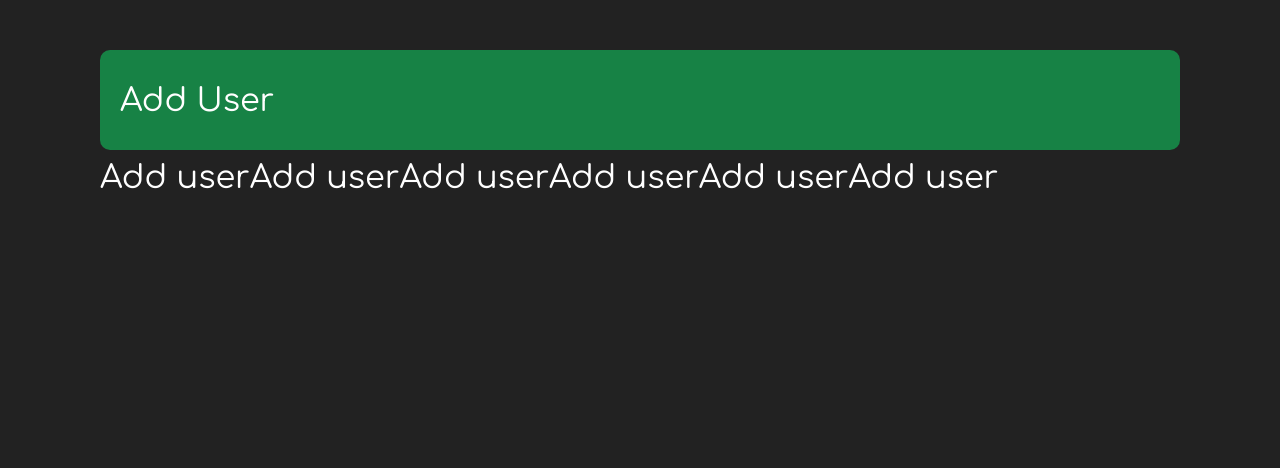
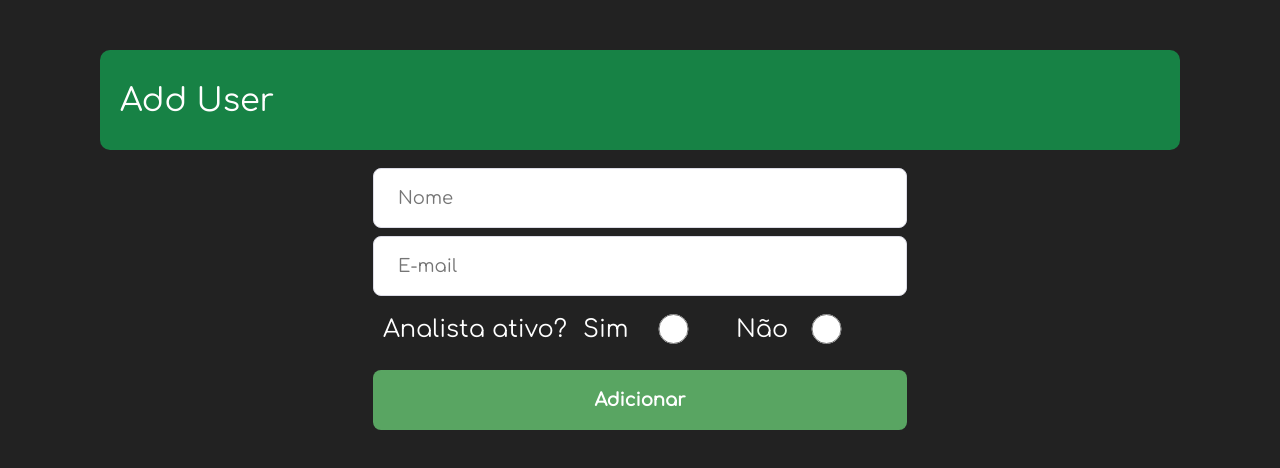
Before and after one commit to hique023/dashrcadmin, a React (Create React App) app: page /adduser in a window 1280 px wide. Shown: the top 468 px of the page. Built offline with nearby package versions, Linux system fonts and the light colour scheme.

Commit message:
Finalizado tela AddUser

```diff
--- a/src/global.css
+++ b/src/global.css
@@ -37,8 +37,8 @@ body {
 
 input,
 button,
-textarea {
-  /* font: 300 18px "Roboto", sans-serif; */
+textarea,
+select {
   font: 300 18px "Comfortaa", sans-serif;
 }
 
@@ -68,8 +68,11 @@ form select {
   border-radius: 8px;
   padding: 0 24px;
   margin-top: 8px;
-  /* font: 12px "Roboto", sans-serif; */
-  font: 12px "Comfortaa", sans-serif;
+}
+
+form select option {
+  color: #333;
+  border-radius: 30px;
 }
 
 form textarea {
--- a/src/pages/AddUser/index.js
+++ b/src/pages/AddUser/index.js
@@ -1,21 +1,73 @@
 // Global
-import React from "react";
+import React, { useState } from "react";
 import TopBar from "../../components/TopBar";
 
 // Styles
 import "./styles.css";
 
 export default function AddUser() {
+  const [name, setName] = useState("");
+  const [email, setEmail] = useState("");
+  const [active, setActive] = useState();
+
+  function handleLogin(e) {
+    e.preventDefault();
+
+    console.log(name, email, active);
+
+    alert("Analista cadastrado com sucesso!");
+
+    setName("");
+    setEmail("");
+    setActive();
+  }
+
   return (
     <div className="addUserContainer">
       <TopBar name="Add User" />
       <div className="addUserContent">
-        <h1>Add user</h1>
-        <h1>Add user</h1>
-        <h1>Add user</h1>
-        <h1>Add user</h1>
-        <h1>Add user</h1>
-        <h1>Add user</h1>
+        <section className="form">
+          <form onSubmit={handleLogin}>
+            <input
+              placeholder="Nome"
+              value={name}
+              onChange={(e) => setName(e.target.value)}
+            />
+            <input
+              placeholder="E-mail"
+              value={email}
+              onChange={(e) => setEmail(e.target.value)}
+            />
+            <div className="checkboxActive">
+              <h1 id="textAnalist">Analista ativo?</h1>
+              <div className="checkboxActiveYes">
+                <h1>Sim</h1>
+                <input
+                  name="activeCheck"
+                  value={true}
+                  type="radio"
+                  onChange={(e) => {
+                    setActive(e.target.value);
+                  }}
+                />
+              </div>
+              <div className="checkboxActiveNo">
+                <h1>Não</h1>
+                <input
+                  name="activeCheck"
+                  value={false}
+                  type="radio"
+                  onChange={(e) => {
+                    setActive(e.target.value);
+                  }}
+                />
+              </div>
+            </div>
+            <button className="button" type="submit">
+              Adicionar
+            </button>
+          </form>
+        </section>
       </div>
     </div>
   );
--- a/src/pages/AddUser/styles.css
+++ b/src/pages/AddUser/styles.css
@@ -17,4 +17,39 @@
 .addUserContainer .addUserContent {
   width: 100%;
   display: flex;
+  align-items: center;
+  justify-content: center;
 }
+
+.addUserContainer .addUserContent form .checkboxActive {
+  margin-top: 8px;
+  padding: 10px;
+  display: flex;
+  align-items: center;
+}
+
+.addUserContainer .addUserContent form .checkboxActive #textAnalist {
+  width: 200px;
+}
+
+.addUserContainer .addUserContent form .checkboxActive h1 {
+  width: 110px;
+}
+
+.addUserContainer .addUserContent form .checkboxActive input {
+  margin: 0px;
+  height: 30px;
+}
+
+.addUserContainer .addUserContent form .checkboxActive .checkboxActiveYes {
+  display: flex;
+  align-items: center;
+  justify-content: center;
+  margin-right: 30px;
+}
+
+.addUserContainer .addUserContent form .checkboxActive .checkboxActiveNo {
+  display: flex;
+  align-items: center;
+  justify-content: center;
+}
```
